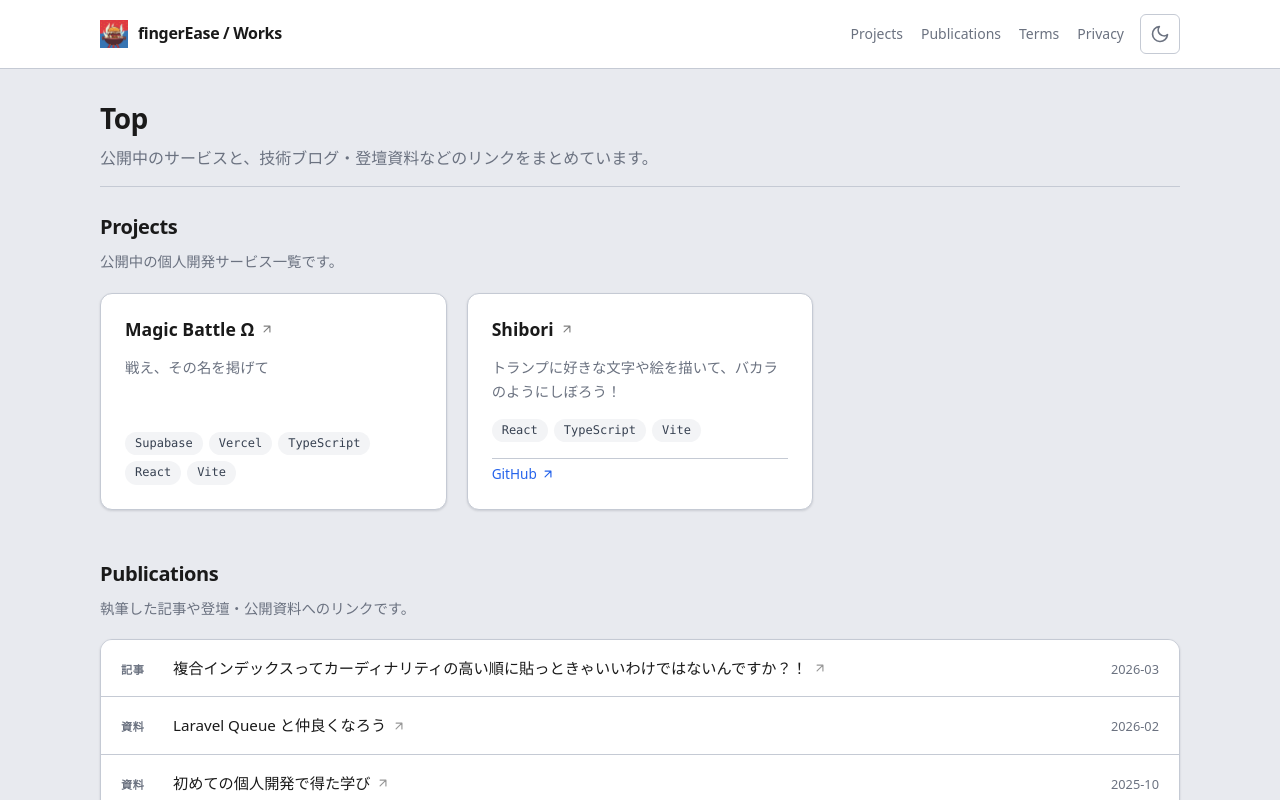
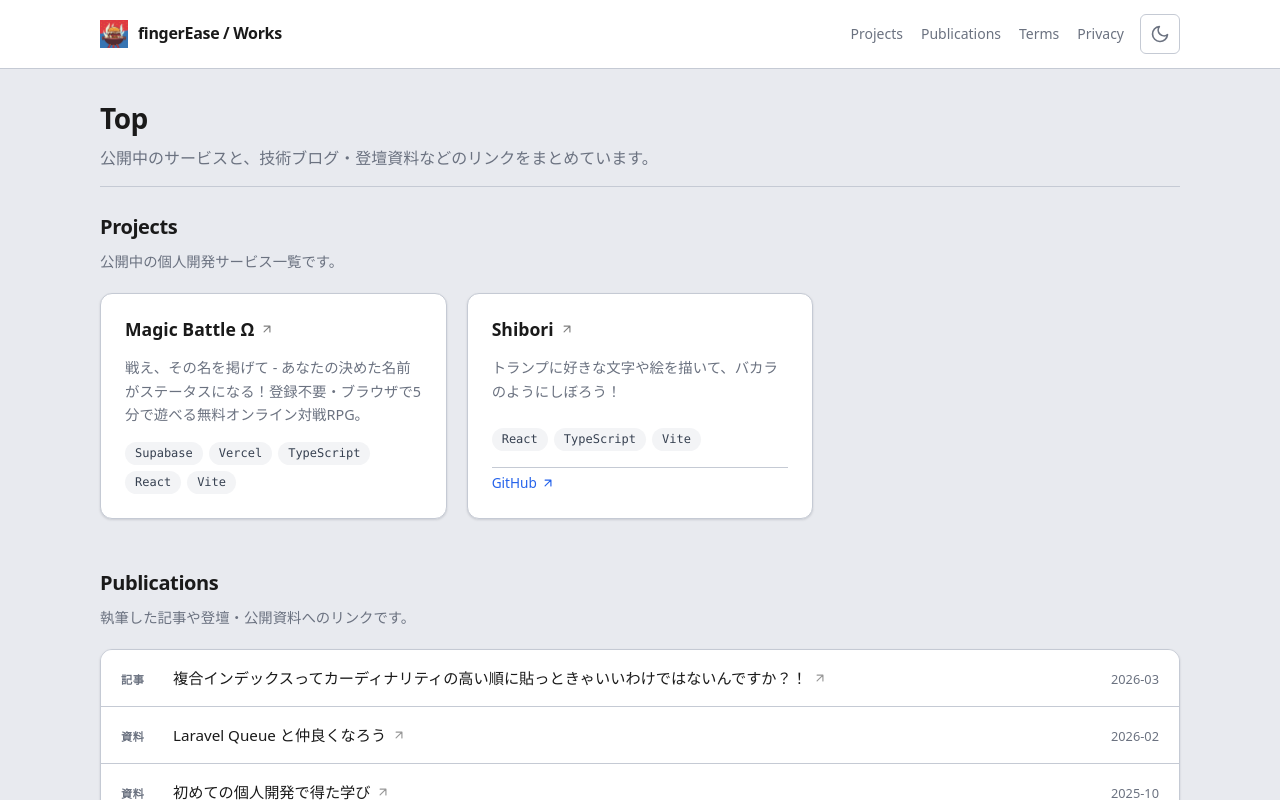
Before and after one commit to finger-ease/finger-ease.github.io, a React (Vite) app: page / in a window 1280 px wide. Shown: the top 800 px of the page. Built offline with nearby package versions, Linux system fonts and the light colour scheme.

Commit message:
プロジェクトの説明を詳細に更新
「Magic Battle Ω」の説明をより具体的にし、ゲームの特徴やプレイ方法を明確にしました。これにより、ユーザーがプロジェクトの内容を理解しやすくなります。

```diff
--- a/src/data/projects.ts
+++ b/src/data/projects.ts
@@ -4,7 +4,7 @@ export const projects: Project[] = [
   {
     title: 'Magic Battle Ω',
     description:
-      '戦え、その名を掲げて',
+      '戦え、その名を掲げて - あなたの決めた名前がステータスになる！登録不要・ブラウザで5分で遊べる無料オンライン対戦RPG。',
     tags: ['Supabase', 'Vercel', 'TypeScript', 'React', 'Vite'],
     url: 'https://magic-battle.app/',
   },
```
